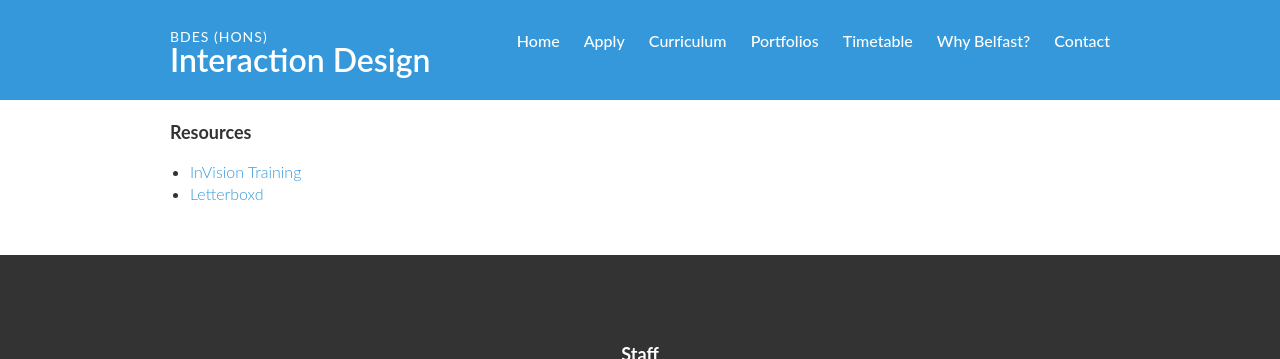
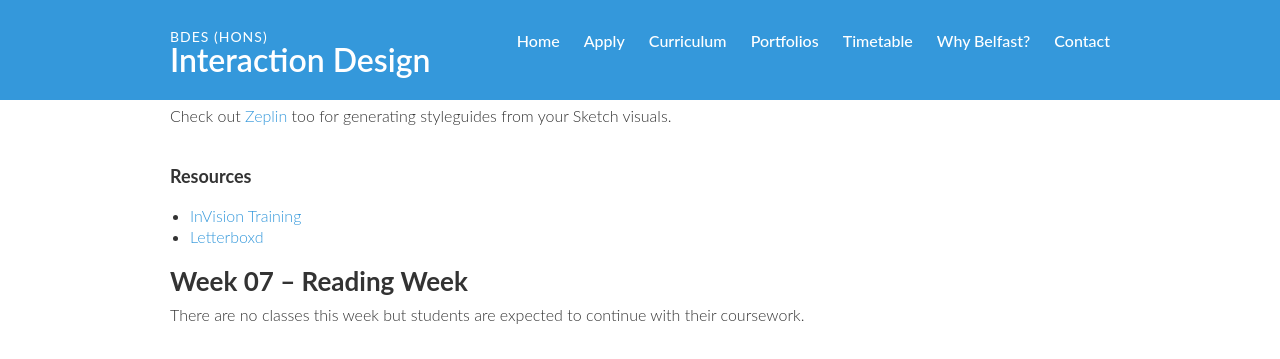
Before and after one commit to ixdbelfast/ixdbelfast.github.io, a Jekyll site: the page built from modules/IXD303/IXD303.md, in a window 1280 px wide and 900 px high, scrolled down 3962 px, cut to the strip 0-359 px from the top of the window. Built offline with Jekyll 4.4.1, drawn with Linux system fonts in a browser that asks for light colours; our own code applies the rules of GitHub Pages for plain Markdown files.

Commit message:
Added Week 07 text

```diff
--- a/modules/IXD303/IXD303.md
+++ b/modules/IXD303/IXD303.md
@@ -78,7 +78,7 @@
 ---
 
 Week 03 Customer Journeys
-=========================
+-------------------------
 
 We looked at Customer Journeys in more detail this week. While last week we covered onboarding techniques, this week we considered the equally important approach to offboarding. Managed well, it can strenghten a company’s reputation and help build their brand. Approached badly and it can do untold damage – a look at the examples on the [Dark Patterns](darkpatterns.org/) will give you lots of food for thought.
 
@@ -102,7 +102,7 @@
 ---
 
 Week 04 – Agile Design Methods
-==============================
+------------------------------
 
 The [Agile Manifesto](http://agilemanifesto.org/) was created in 2001 to help create better ways of developing software and help others do it. The principles developed were:
 
@@ -124,7 +124,7 @@
 ---
 
 Week 05 – Hello Keynote
-=======================
+-----------------------
 
 In our fifth week, we’ll take everything you’ve created to date and we’ll start to build some prototypes using Keynote.
 
@@ -150,7 +150,7 @@
 ---
 
 Week 06 – Hello InVision
-========================
+------------------------
 
 Invision is a very simple tool to use. Sign up for [InVision Education Edition](http://www.invisionapp.com/education-signup), use the code provided last week and start using. This will provide you with full access to Invison while you are a student.
 
@@ -159,3 +159,8 @@
 #### Resources
 - [InVision Training](resources/InVision+Masters.zip)
 - [Letterboxd](resources/letterboxd_exercise.zip)
+
+Week 07 – Reading Week
+----------------------
+
+There are no classes this week but students are expected to continue with their coursework.
```
